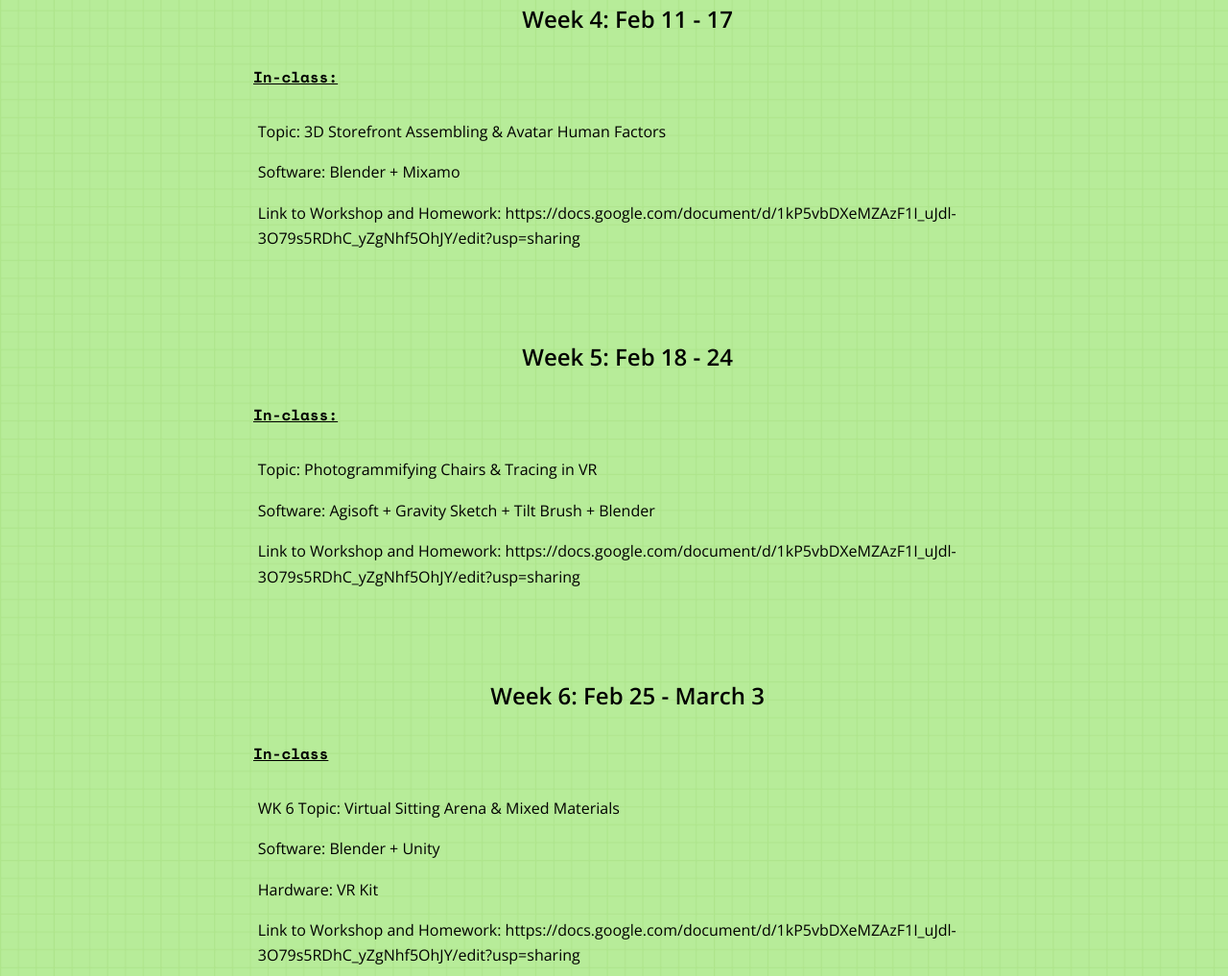
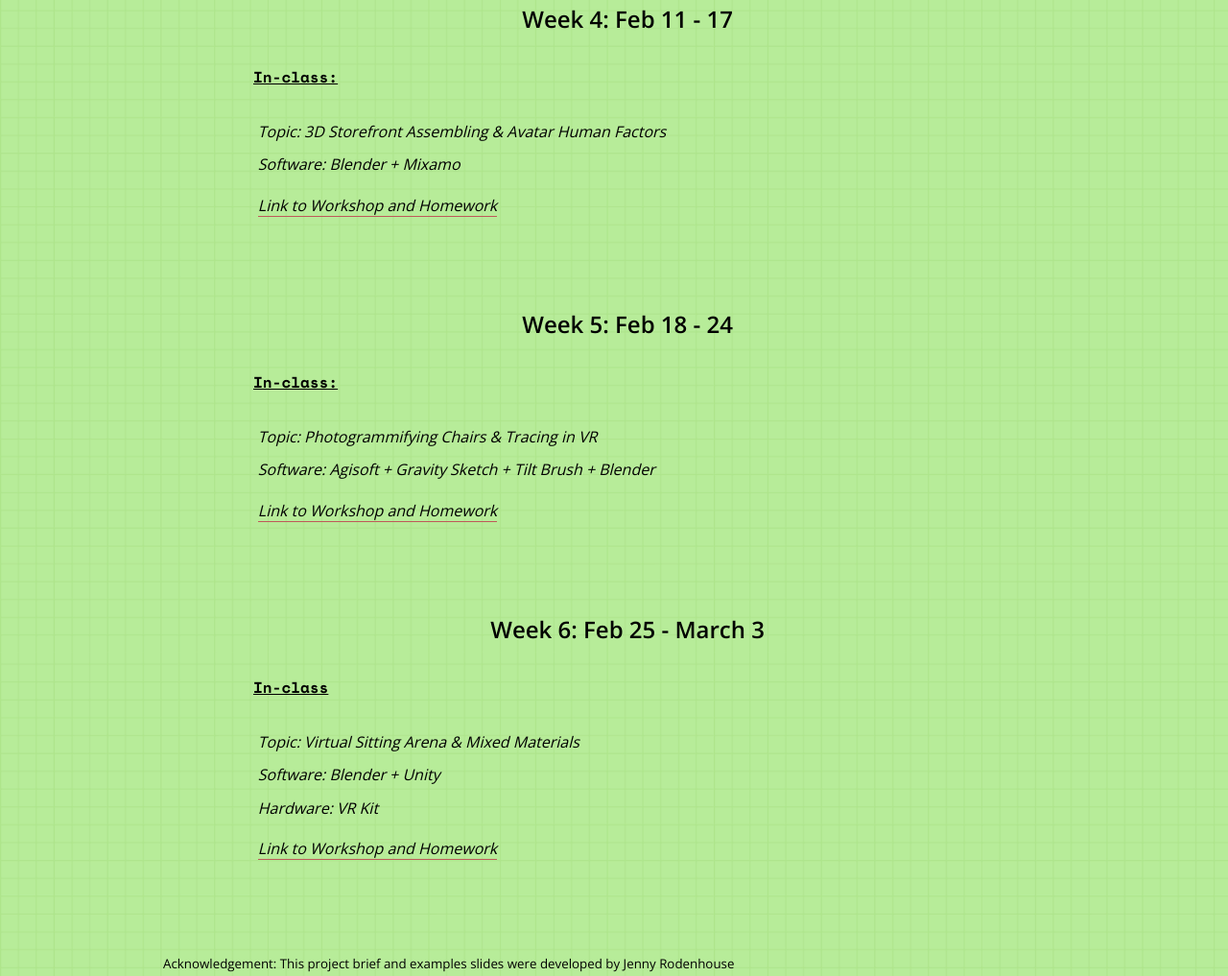
Before and after one commit to ConnectedCat/AC-CreativeTechnology4, a plain HTML site: page index.html in a window 1280 px wide. Shown: the part 5235-6252 px from the top of the page at 96% size. Drawn offline with nearby package versions, Linux system fonts and the light colour scheme.

Commit message:
Added resources and schedule for project 2

```diff
--- a/index.html
+++ b/index.html
@@ -130,26 +130,33 @@
             <div class="week" id="week4">
                 <h4>Week 4: Feb 11 - 17</h4>
                 <h5>In-class:</h5>
-                <p>Topic: 3D Storefront Assembling & Avatar Human Factors</p>
-                <p>Software: Blender + Mixamo</p>
-                <p>Link to Workshop and Homework: https://docs.google.com/document/d/1kP5vbDXeMZAzF1I_uJdl-3O79s5RDhC_yZgNhf5OhJY/edit?usp=sharing </p>
+                <ul>
+                    <li>Topic: 3D Storefront Assembling & Avatar Human Factors</li>
+                    <li>Software: Blender + Mixamo</li>
+                </ul>
+
+                <p><a href="https://docs.google.com/document/d/1kP5vbDXeMZAzF1I_uJdl-3O79s5RDhC_yZgNhf5OhJY/edit?usp=sharing" target="_blank" rel="noopener noreferrer">Link to Workshop and Homework</a> </p>
             </div>
 
             <div class="week" id="week5">
                 <h4>Week 5: Feb 18 - 24</h4>
                 <h5>In-class:</h5>
-                <p>Topic: Photogrammifying Chairs & Tracing in VR</p>
-                <p>Software: Agisoft + Gravity Sketch + Tilt Brush + Blender</p>
-                <p>Link to Workshop and Homework: https://docs.google.com/document/d/1kP5vbDXeMZAzF1I_uJdl-3O79s5RDhC_yZgNhf5OhJY/edit?usp=sharing</p>
+                <ul>
+                    <li>Topic: Photogrammifying Chairs & Tracing in VR</li>
+                    <li>Software: Agisoft + Gravity Sketch + Tilt Brush + Blender</li>
+                </ul>
+                <p><a href="https://docs.google.com/document/d/1kP5vbDXeMZAzF1I_uJdl-3O79s5RDhC_yZgNhf5OhJY/edit?usp=sharing" target="_blank" rel="noopener noreferrer">Link to Workshop and Homework</a></p>
             </div>
 
             <div class="week" id="week6">
                 <h4>Week 6: Feb 25 - March 3</h4>
                 <h5>In-class</h5>
-                <p>WK 6 Topic: Virtual Sitting Arena & Mixed Materials</p>
-                <p>Software: Blender + Unity</p>
-                <p>Hardware: VR Kit</p>
-                <p>Link to Workshop and Homework: https://docs.google.com/document/d/1kP5vbDXeMZAzF1I_uJdl-3O79s5RDhC_yZgNhf5OhJY/edit?usp=sharing</p>
+                <ul>
+                    <li>Topic: Virtual Sitting Arena & Mixed Materials</li>
+                    <li>Software: Blender + Unity</li>
+                    <li>Hardware: VR Kit</li>
+                </ul>
+                <p><a href="https://docs.google.com/document/d/1kP5vbDXeMZAzF1I_uJdl-3O79s5RDhC_yZgNhf5OhJY/edit?usp=sharing" target="_blank" rel="noopener noreferrer">Link to Workshop and Homework</a></p>
             </div>
 
             <small>Acknowledgement: This project brief and examples slides were developed by Jenny Rodenhouse</small>
@@ -272,6 +279,10 @@
                 <h4>Project 2</h4>
                 <ul>
                     <li><a href="https://www.blender.org/download/" target="_blank" rel="noopener noreferrer">Blender download</a></li>
+                    <li><a href="https://www.youtube.com/playlist?list=PLjEaoINr3zgEq0u2MzVgAaHEBt--xLB6U" target="_blank" rel="noopener noreferrer">Model a Doughnut</a> by <a href="https://www.blenderguru.com/" target="_blank" rel="noopener noreferrer">Blender Guru</a></li>
+                    <li><a href="./project2/Blender3.0Shortcuts.pdf" target="_blank" rel="noopener noreferrer">Blender Shortcuts</a></li>
+                    <li><a href="https://www.youtube.com/playlist?list=PLjEaoINr3zgH9vCr47kSS5W8PEJBNIiwK" target="_blank" rel="noopener noreferrer">Lighting for Beginners in Blender</a></li>
+                    <li><a href="https://blenderbasecamp.com/home/how-to-remove-all-the-grid-lines-in-the-3d-viewport/" target="_blank" rel="noopener noreferrer">Helpful overlay settings and camera lock</a></li>
                 </ul>
             </div>
 
```
Also changed, not shown: 1 other file.
